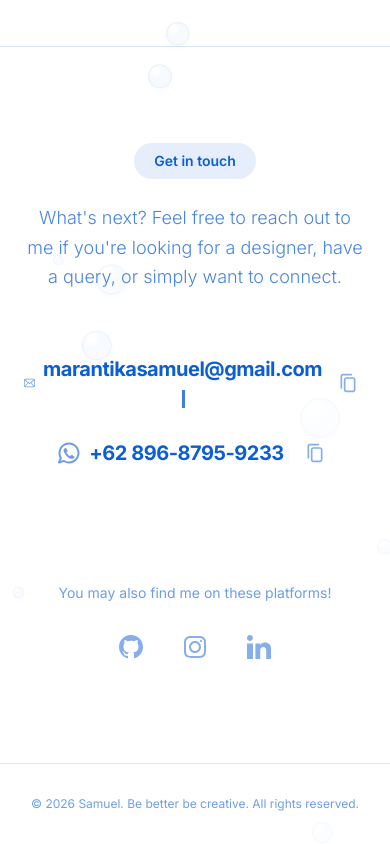
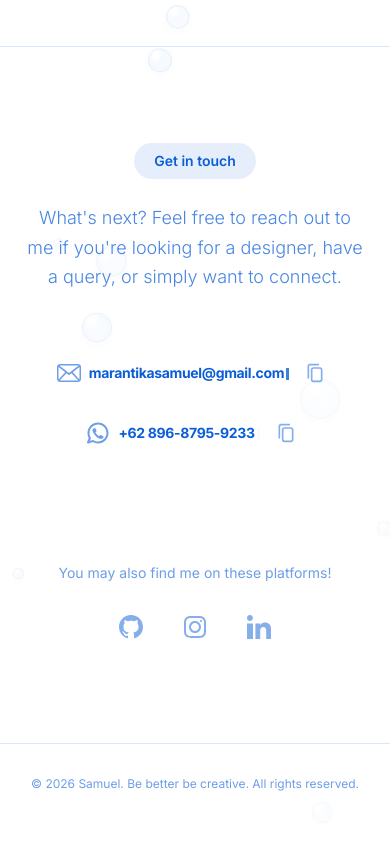
Before and after one commit to marantikasamuel-creator/samuel-design, a Next.js app: page / in a window 390 px wide. Shown: the part 3775-4619 px from the top of the page. Built offline with nearby package versions, Linux system fonts and the light colour scheme.

Commit message:
mail and whatsapp link

```diff
--- a/app/page.tsx
+++ b/app/page.tsx
@@ -970,9 +970,17 @@ export default function App() {
 
             <div className="space-y-6 pt-4">
               {/* Email */}
-              <div className="flex items-center justify-center gap-2 md:gap-4 text-xl md:text-4xl font-bold tracking-tight">
-                <Mail size={28} className="text-[#0b5ed7]/60 md:w-8 md:h-8 w-6 h-6" />
-                <TypewriterText text="marantikasamuel@gmail.com" delay={0.2} />
+              <div className="flex items-center justify-center gap-2 md:gap-4 text-sm md:text-4xl font-bold tracking-tight">
+                <a
+                  href="https://mail.google.com/mail/?view=cm&to=marantikasamuel@gmail.com"
+                  target="_blank"
+                  rel="noopener noreferrer"
+                  className="flex items-center gap-2 md:gap-4 group hover:opacity-80 transition-opacity"
+                  aria-label="Send email to marantikasamuel@gmail.com"
+                >
+                  <Mail size={28} className="text-[#0b5ed7]/60 md:w-8 md:h-8 w-6 h-6 flex-shrink-0 group-hover:text-[#0b5ed7] transition-colors" />
+                  <TypewriterText text="marantikasamuel@gmail.com" delay={0.2} />
+                </a>
                 <button
                   onClick={() => {
                     navigator.clipboard.writeText('marantikasamuel@gmail.com');
@@ -987,9 +995,17 @@ export default function App() {
               </div>
 
               {/* Phone */}
-              <div className="flex items-center justify-center gap-2 md:gap-4 text-xl md:text-4xl font-bold tracking-tight">
-                <WhatsApp size={28} className="text-[#0b5ed7]/60 md:w-8 md:h-8 w-6 h-6" />
-                <TypewriterText text="+62 896-8795-9233" delay={0.8} />
+              <div className="flex items-center justify-center gap-2 md:gap-4 text-sm md:text-4xl font-bold tracking-tight">
+                <a
+                  href="https://wa.me/6289687959233"
+                  target="_blank"
+                  rel="noopener noreferrer"
+                  className="flex items-center gap-2 md:gap-4 group hover:opacity-80 transition-opacity"
+                  aria-label="Chat on WhatsApp"
+                >
+                  <WhatsApp size={28} className="text-[#0b5ed7]/60 md:w-8 md:h-8 w-6 h-6 flex-shrink-0 group-hover:text-[#0b5ed7] transition-colors" />
+                  <TypewriterText text="+62 896-8795-9233" delay={0.8} />
+                </a>
                 <button
                   onClick={() => {
                     navigator.clipboard.writeText('+62896-8795-9233');
```
